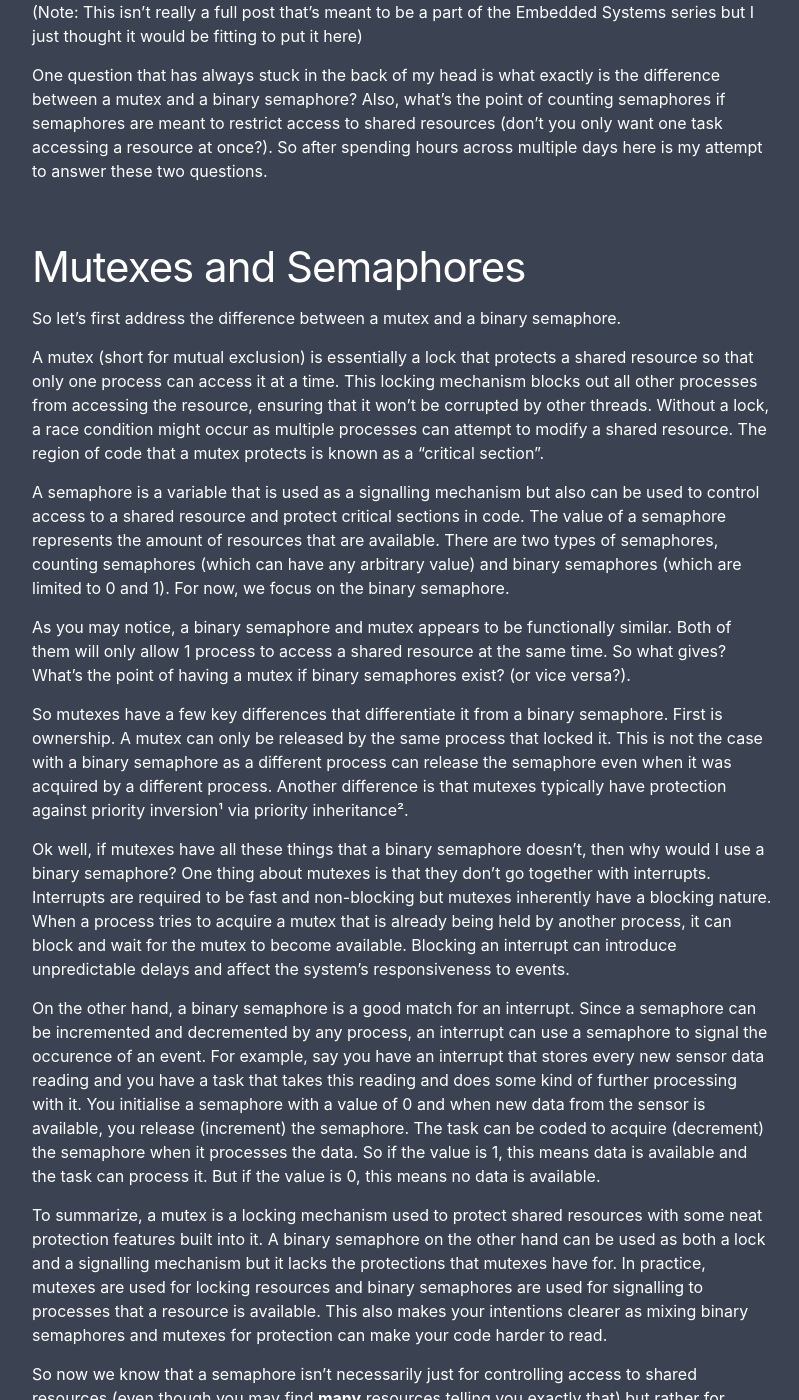
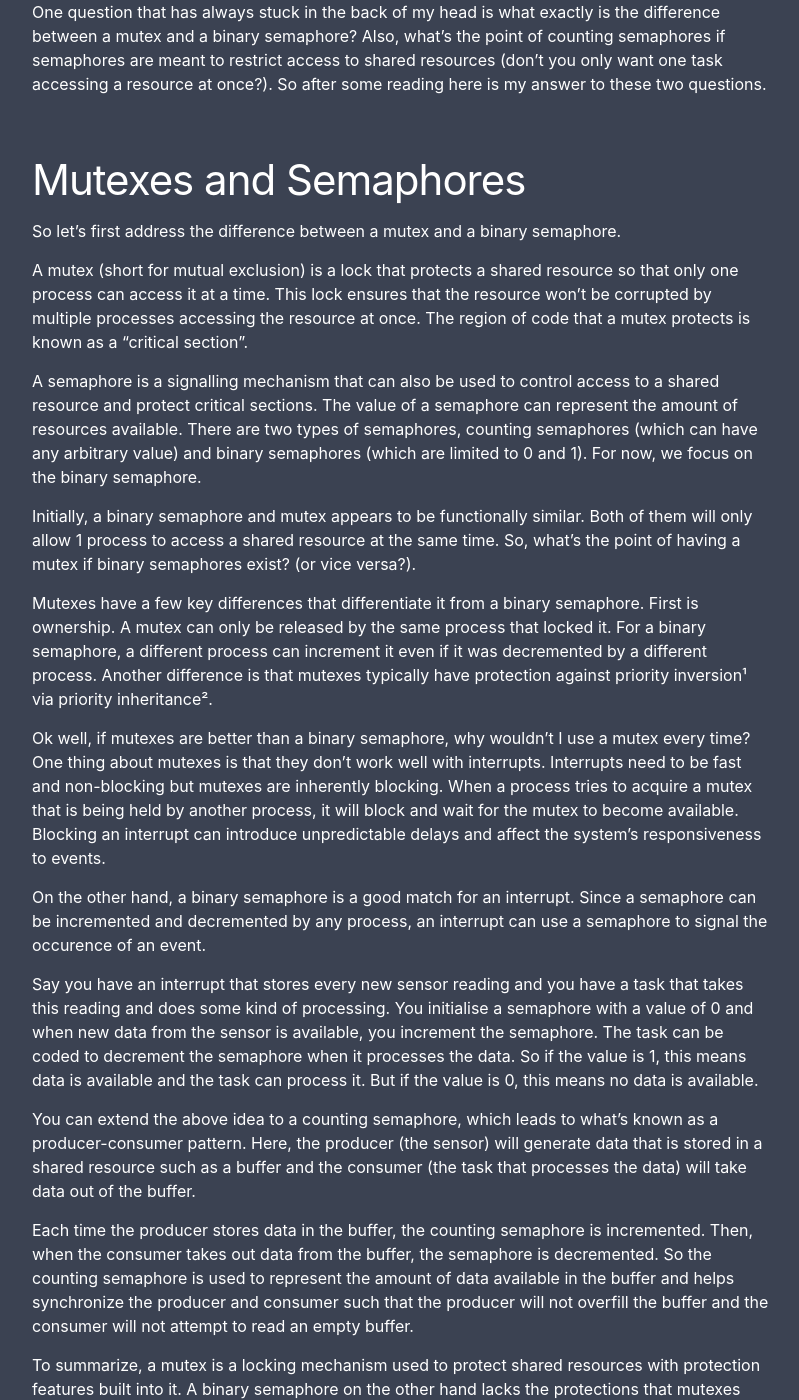
Before and after one commit to kw-ch/kw-ch.github.io, a Jekyll site: the page built from _posts/2023-11-08-mutex-semaphore.md, in a window 1280 px wide and 1400 px high, scrolled down 255 px. Shown: the whole window, without its empty margins (238-1037 px from the left). Built offline with Jekyll 4.4.1, drawn with Linux system fonts in a browser that asks for light colours; some of the changed text lies outside the part shown.

Commit message:
Blog update

```diff
--- a/_posts/2023-11-08-mutex-semaphore.md
+++ b/_posts/2023-11-08-mutex-semaphore.md
@@ -1,33 +1,33 @@
 ---
 layout: post
-title: Embedded Systems Part ?? - Mutexes and semaphores
+title: RTOS Part ?? - Mutexes and semaphores
 categories: misc
 ---
 
-(Note: This isn't really a full post that's meant to be a part of the Embedded Systems series but I just thought it would be fitting to put it here)
-
-One question that has always stuck in the back of my head is what exactly is the difference between a mutex and a binary semaphore? Also, what's the point of counting semaphores if semaphores are meant to restrict access to shared resources (don't you only want one task accessing a resource at once?). So after spending hours across multiple days here is my attempt to answer these two questions.
+One question that has always stuck in the back of my head is what exactly is the difference between a mutex and a binary semaphore? Also, what's the point of counting semaphores if semaphores are meant to restrict access to shared resources (don't you only want one task accessing a resource at once?). So after some reading here is my answer to these two questions.
 
 # Mutexes and Semaphores
 So let's first address the difference between a mutex and a binary semaphore.
 
-A mutex (short for mutual exclusion) is essentially a lock that protects a shared resource so that only one process can access it at a time. This locking mechanism blocks out all other processes from accessing the resource, ensuring that it won't be corrupted by other threads. Without a lock, a race condition might occur as multiple processes can attempt to modify a shared resource. The region of code that a mutex protects is known as a "critical section".
+A mutex (short for mutual exclusion) is a lock that protects a shared resource so that only one process can access it at a time. This lock ensures that the resource won't be corrupted by multiple processes accessing the resource at once. The region of code that a mutex protects is known as a "critical section".
 
-A semaphore is a variable that is used as a signalling mechanism but also can be used to control access to a shared resource and protect critical sections in code. The value of a semaphore represents the amount of resources that are available. There are two types of semaphores, counting semaphores (which can have any arbitrary value) and binary semaphores (which are limited to 0 and 1). For now, we focus on the binary semaphore.
+A semaphore is a signalling mechanism that can also be used to control access to a shared resource and protect critical sections. The value of a semaphore can represent the amount of resources available. There are two types of semaphores, counting semaphores (which can have any arbitrary value) and binary semaphores (which are limited to 0 and 1). For now, we focus on the binary semaphore.
 
-As you may notice, a binary semaphore and mutex appears to be functionally similar. Both of them will only allow 1 process to access a shared resource at the same time. So what gives? What's the point of having a mutex if binary semaphores exist? (or vice versa?).
+Initially, a binary semaphore and mutex appears to be functionally similar. Both of them will only allow 1 process to access a shared resource at the same time. So, what's the point of having a mutex if binary semaphores exist? (or vice versa?).
 
-So mutexes have a few key differences that differentiate it from a binary semaphore. First is ownership. A mutex can only be released by the same process that locked it. This is not the case with a binary semaphore as a different process can release the semaphore even when it was acquired by a different process. Another difference is that mutexes typically have protection against priority inversion¹ via priority inheritance².
+Mutexes have a few key differences that differentiate it from a binary semaphore. First is ownership. A mutex can only be released by the same process that locked it. For a binary semaphore, a different process can increment it even if it was decremented by a different process. Another difference is that mutexes typically have protection against priority inversion¹ via priority inheritance².
 
-Ok well, if mutexes have all these things that a binary semaphore doesn't, then why would I use a binary semaphore? One thing about mutexes is that they don't go together with interrupts. Interrupts are required to be fast and non-blocking but mutexes inherently have a blocking nature. When a process tries to acquire a mutex that is already being held by another process, it can block and wait for the mutex to become available. Blocking an interrupt can introduce unpredictable delays and affect the system's responsiveness to events.
+Ok well, if mutexes are better than a binary semaphore, why wouldn't I use a mutex every time? One thing about mutexes is that they don't work well with interrupts. Interrupts need to be fast and non-blocking but mutexes are inherently blocking. When a process tries to acquire a mutex that is being held by another process, it will block and wait for the mutex to become available. Blocking an interrupt can introduce unpredictable delays and affect the system's responsiveness to events.
 
-On the other hand, a binary semaphore is a good match for an interrupt. Since a semaphore can be incremented and decremented by any process, an interrupt can use a semaphore to signal the occurence of an event. For example, say you have an interrupt that stores every new sensor data reading and you have a task that takes this reading and does some kind of further processing with it. You initialise a semaphore with a value of 0 and when new data from the sensor is available, you release (increment) the semaphore. The task can be coded to acquire (decrement) the semaphore when it processes the data. So if the value is 1, this means data is available and the task can process it. But if the value is 0, this means no data is available.
+On the other hand, a binary semaphore is a good match for an interrupt. Since a semaphore can be incremented and decremented by any process, an interrupt can use a semaphore to signal the occurence of an event.
 
-To summarize, a mutex is a locking mechanism used to protect shared resources with some neat protection features built into it. A binary semaphore on the other hand can be used as both a lock and a signalling mechanism but it lacks the protections that mutexes have for. In practice, mutexes are used for locking resources and binary semaphores are used for signalling to processes that a resource is available. This also makes your intentions clearer as mixing binary semaphores and mutexes for protection can make your code harder to read.
+Say you have an interrupt that stores every new sensor reading and you have a task that takes this reading and does some kind of processing. You initialise a semaphore with a value of 0 and when new data from the sensor is available, you increment the semaphore. The task can be coded to decrement the semaphore when it processes the data. So if the value is 1, this means data is available and the task can process it. But if the value is 0, this means no data is available.
 
-So now we know that a semaphore isn't necessarily just for controlling access to shared resources (even though you may find **many** resources telling you exactly that) but rather for signalling. With that in mind, the concept and usage of counting semaphores becomes clearer. Counting semaphores can be used to tell processes when how many units of a shared resource is available to use.
+You can extend the above idea to a counting semaphore, which leads to what's known as a producer-consumer pattern. Here, the producer (the sensor) will generate data that is stored in a shared resource such as a buffer and the consumer (the task that processes the data) will take data out of the buffer.
 
-Consider a producer/consumer scenario, in which you have processes that generate data and processes that use that data. Producers create data that you can put into a shared resource such as a buffer, linked list, array, etc. Let's say you have a buffer. Each time a producer puts data into the buffer, they increment the semaphore. Consumers can then read values from that buffer and remove them from the buffer as they do so. Each time they do this, the semaphore is decremented. This helps to synchronize the producers and consumers so that the producers do not overfill the buffer nor do the consumers attempt read an empty buffer (which may give garbage values).
+Each time the producer stores data in the buffer, the counting semaphore is incremented. Then, when the consumer takes out data from the buffer, the semaphore is decremented. So the counting semaphore is used to represent the amount of data available in the buffer and helps synchronize the producer and consumer such that the producer will not overfill the buffer and the consumer will not attempt to read an empty buffer.
+
+To summarize, a mutex is a locking mechanism used to protect shared resources with protection features built into it. A binary semaphore on the other hand lacks the protections that mutexes have, so in practice, mutexes are used for locking resources and binary semaphores are used for signalling to processes that a resource is available.
 
 
 ## Footnotes
```
Also changed, not shown: _posts/2024-06-14-polling-interrupts.md (added, +39 -0 lines), unused/2023-11-06-lighting-setup.md (deleted, +0 -20 lines), unused/2023-11-08-interrupts.md (deleted, +0 -12 lines), unused/2024-01-07-arduino.md (deleted, +0 -20 lines), wip_post/2024-06-15-adc-dac.md (added, +39 -0 lines), wip_post/2023-02-10-stm32-debug.md (renamed from unused/2023-02-10-stm32-debug.md), wip_post/2023-2-14-emg-electrodes.md (renamed from unused/2023-2-14-emg-electrodes.md), wip_project/Autonomous Mobile Robot.md (renamed from unused/Autonomous Mobile Robot.md), wip_project/EMG.md (renamed from unused/EMG.md), wip_project/VLC Transmitter.md (renamed from unused/VLC Transmitter.md), 1 other file.
